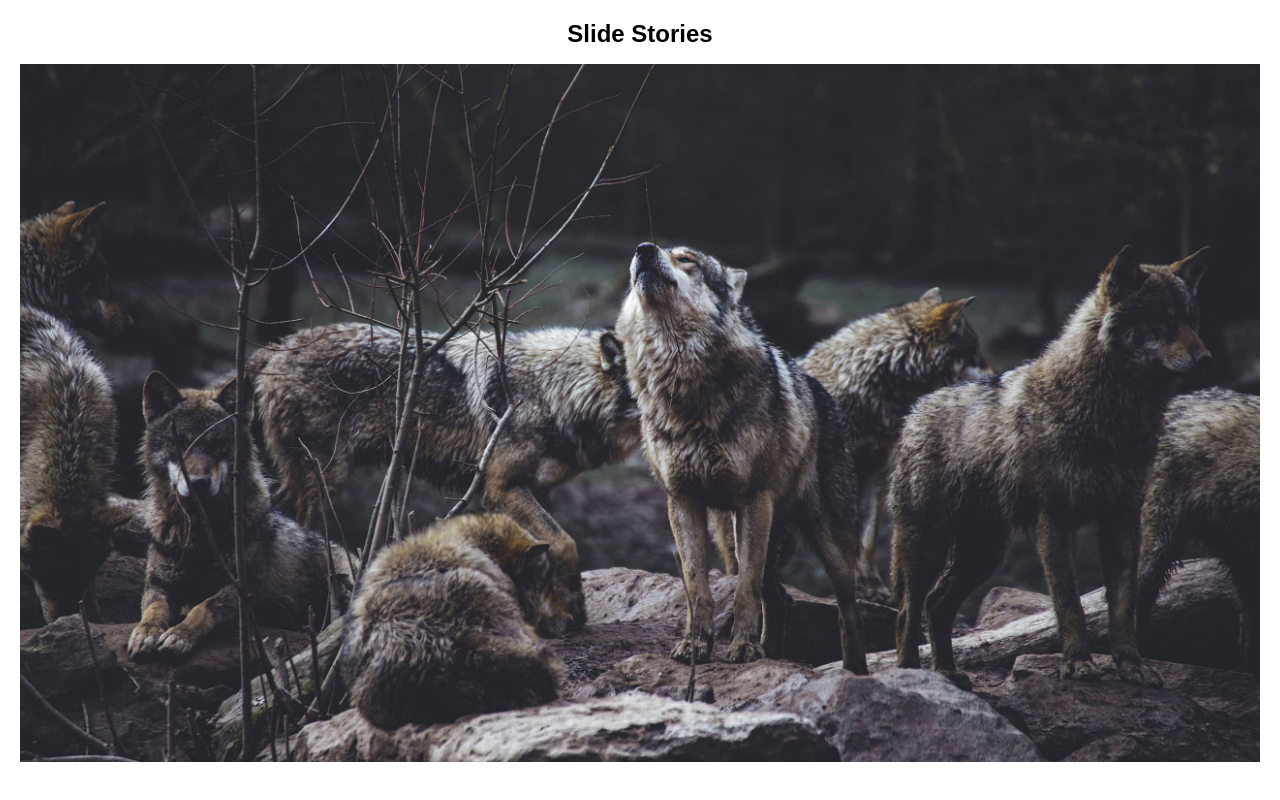
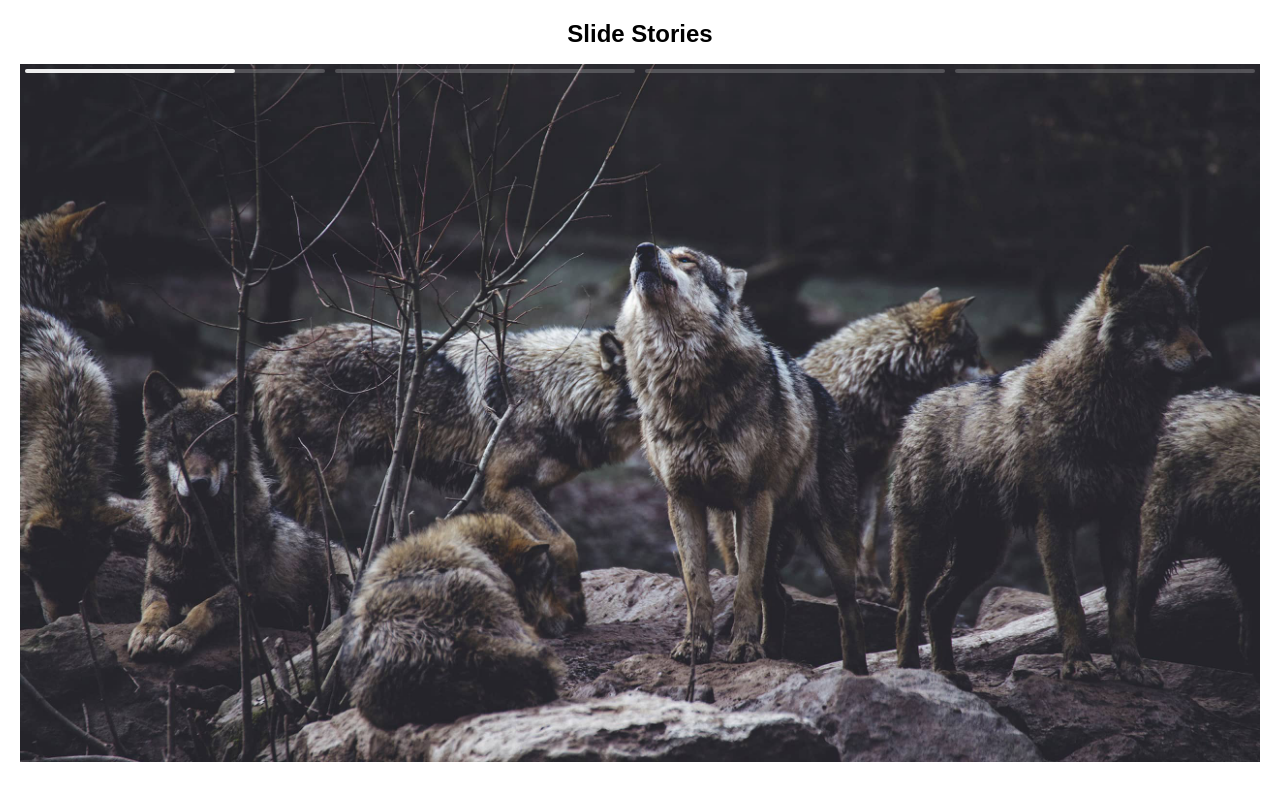
Before and after one commit to jeantsushima/stories, a website with bundled scripts: page index.html in a window 1280 px wide. Built offline with nearby package versions, Linux system fonts and the light colour scheme.

Commit message:
style: timer styling

```diff
--- a/src/Slide.ts
+++ b/src/Slide.ts
@@ -10,6 +10,8 @@ export default class Slide {
   timeout: Timeout | null;
   pausedTimeout: Timeout | null;
   paused: boolean;
+  thumbItems: HTMLElement[] | null;
+  thumb: HTMLElement | null;
 
   constructor(container: Element, slides: Element[], controls: Element, timer: number = 5000) {
     this.container = container;
@@ -20,7 +22,9 @@ export default class Slide {
     this.timeout = null;
     this.pausedTimeout = null;
     this.index = localStorage.getItem('activeSlide') ? Number(localStorage.getItem('activeSlide')) : 0;
-    this.slide = this.slides[this.index]
+    this.slide = this.slides[this.index];
+    this.thumbItems = null;
+    this.thumb = null;
 
     this.paused = false;
     this.init();
@@ -36,6 +40,12 @@ export default class Slide {
     this.index = index;
     this.slide = this.slides[this.index];
     localStorage.setItem("activeSlide", String(this.index));
+
+    if (this.thumbItems) {
+      this.thumb = this.thumbItems[this.index];
+      this.thumbItems.forEach(el => el.classList.remove('active'));
+      this.thumb.classList.add('active')
+    }
 
     this.slides.forEach(el => this.hide(el));
     this.slide.classList.add('active');
@@ -57,6 +67,7 @@ export default class Slide {
   auto(timer: number) {
     this.timeout?.clear();
     this.timeout = new Timeout(() => this.next(), timer);
+    if (this.thumb) this.thumb.style.animationDuration = `${timer}ms`
   }
   prev() {
     if (this.paused) return;
@@ -72,6 +83,7 @@ export default class Slide {
     this.pausedTimeout = new Timeout(() => {
       this.timeout?.pause();
       this.paused = true;
+      this.thumb?.classList.add('paused');
       if (this.slide instanceof HTMLVideoElement) this.slide.pause();
     }, 300)
   }
@@ -80,6 +92,7 @@ export default class Slide {
     this.pausedTimeout?.clear();
     this.paused = false;
     this.timeout?.continue()
+    this.thumb?.classList.remove('paused');
     if (this.slide instanceof HTMLVideoElement) this.slide.play();
   }
   private addControls() {
@@ -96,8 +109,18 @@ export default class Slide {
     nextButton.addEventListener('pointerup', () => this.next())
     prevButton.addEventListener('pointerup', () => this.prev())
   }
+  private addThumbItems() {
+    const thumbContainer = document.createElement('div');
+    thumbContainer.id = 'slide-thumb';
+    for (let i = 0; i < this.slides.length; i++) {
+      thumbContainer.innerHTML += '<span><span class="thumb-item"></span></span>'
+    }
+    this.controls.appendChild(thumbContainer);
+    this.thumbItems = Array.from(document.querySelectorAll('.thumb-item'));
+  }
   private init() {
     this.addControls();
+    this.addThumbItems();
     this.show(this.index);
   }
 }
--- a/style.css
+++ b/style.css
@@ -38,6 +38,7 @@ h1 {
   grid-area: 1/1;
   display: grid;
   grid-template-columns: 1fr 1fr;
+  position: relative;
 }
 
 #slide-controls button {
@@ -45,3 +46,41 @@ h1 {
   appearance: none;
   -webkit-tap-highlight-color: rgba(0, 0, 0, 0);
 }
+
+#slide-thumb {
+  display: flex;
+  position: absolute;
+  width: 100%;
+  pointer-events: none;
+}
+
+
+#slide-thumb>span {
+  flex: 1;
+  display: block;
+  height: 4px;
+  background: rgba(255, 255, 255, .2);
+  margin: 5px;
+  border-radius: 4px;
+  overflow: hidden;
+  isolation: isolate;
+}
+
+#slide-thumb .thumb-item.active {
+  display: block;
+  height: inherit;
+  background: rgba(255, 255, 255, .9);
+  border-radius: 4px;
+  transform: translateX(-100%);
+  animation: thumb forwards linear running;
+}
+
+#slide-thumb .thumb-item.paused {
+  animation-play-state: paused;
+}
+
+@keyframes thumb {
+  to {
+    transform: initial;
+  }
+}
```
